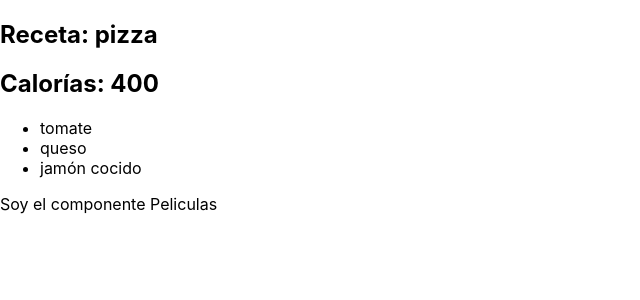
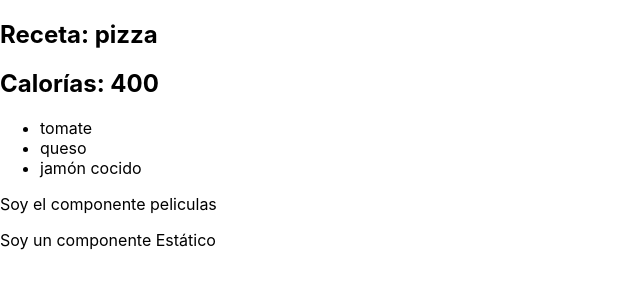
Before and after one commit to sandrusmb/react-basic-web, a React (Create React App) app: page / in a window 1280 px wide. Shown: the top 300 px of the page, without its empty margins (0-640 px from the left). Built offline with nearby package versions, Linux system fonts and the light colour scheme.

Commit message:
Add MensajeEstatico component

```diff
--- /dev/null
+++ b/src/components/MensajeEstatico.js
@@ -0,0 +1,19 @@
+import React from "react";
+
+//////////// COMPONENTE DE CLASE ///////
+
+/* class MensajeEstatico extends React.Component {
+  render() {
+    return <div>Soy un componente Estático</div>;
+  }
+}
+
+export default MensajeEstatico;  */
+
+////// COMPONENTE FUNCIONAL ////////
+
+const MensajeEstatico = () => {
+  return <div>Soy un componente Estático</div>;
+};
+
+export default MensajeEstatico;
--- a/src/components/Peliculas.js
+++ b/src/components/Peliculas.js
@@ -1,9 +1,14 @@
 import React from "react";
-import { render } from "@testing-library/react";
+import MensajeEstatico from "./MensajeEstatico";
 
 class Peliculas extends React.Component {
   render() {
-    return <div>Soy el componente Peliculas</div>;
+    return (
+      <div id="peliculas">
+        <p>Soy el componente peliculas</p>
+        <MensajeEstatico />
+      </div>
+    );
   }
 }
 
```
